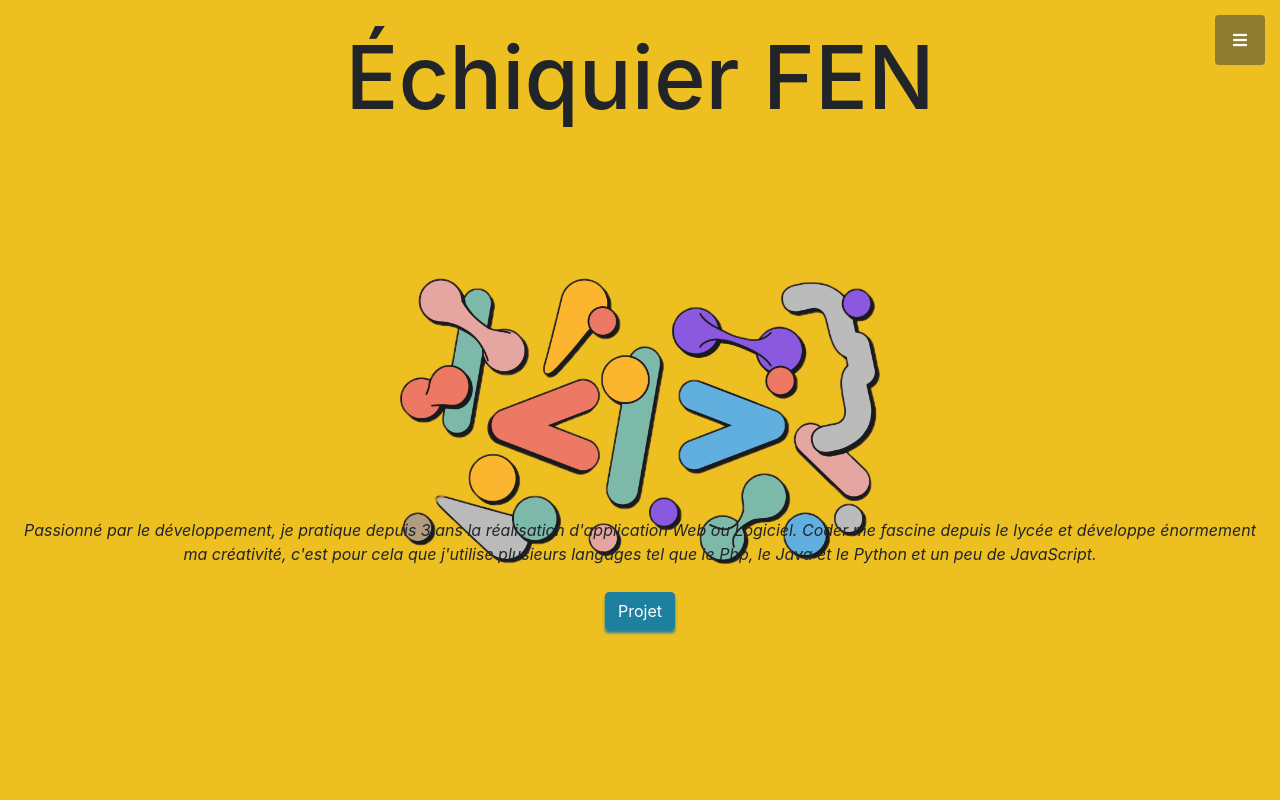
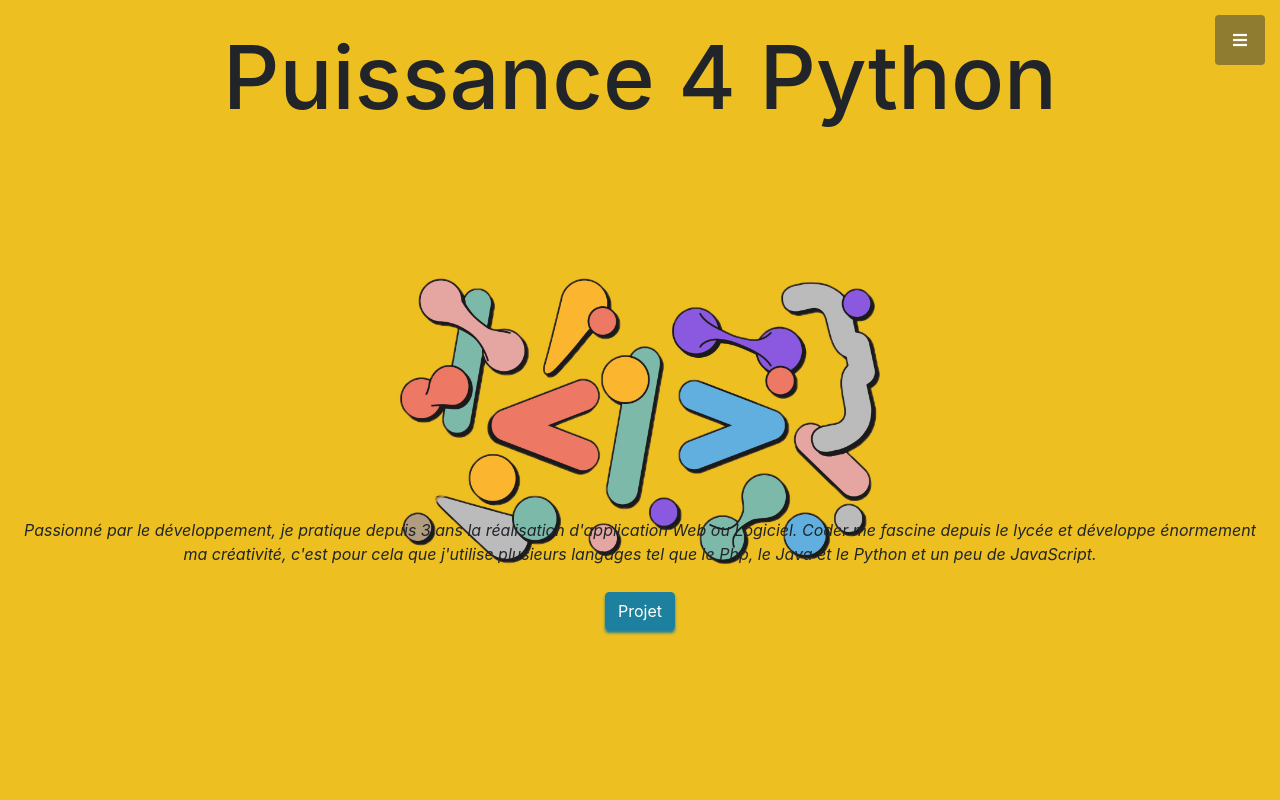
Before and after one commit to MoityAnthony/MoityAnthony.github.io, a website with bundled scripts: page Puissance4.html in a window 1280 px wide. Shown: the top 800 px of the page. Built offline with nearby package versions, Linux system fonts and the light colour scheme.

Commit message:
Update Puissance4.html

```diff
--- a/Puissance4.html
+++ b/Puissance4.html
@@ -56,7 +56,7 @@
   <!-- Header -->
   <header class="masthead d-flex">
     <div class="container text-center my-auto col-md-12 col-sm-6 col-xs-3">
-      <h1>Échiquier FEN</h1>
+      <h1>Puissance 4 Python</h1>
       <div class="row">
       <em class="col-md-12 col-sm-6 col-xs-3">Passionné par le développement, je pratique depuis 3 ans la réalisation d'application Web ou Logiciel.
         Coder me fascine depuis le lycée et développe énormement ma créativité,
```
